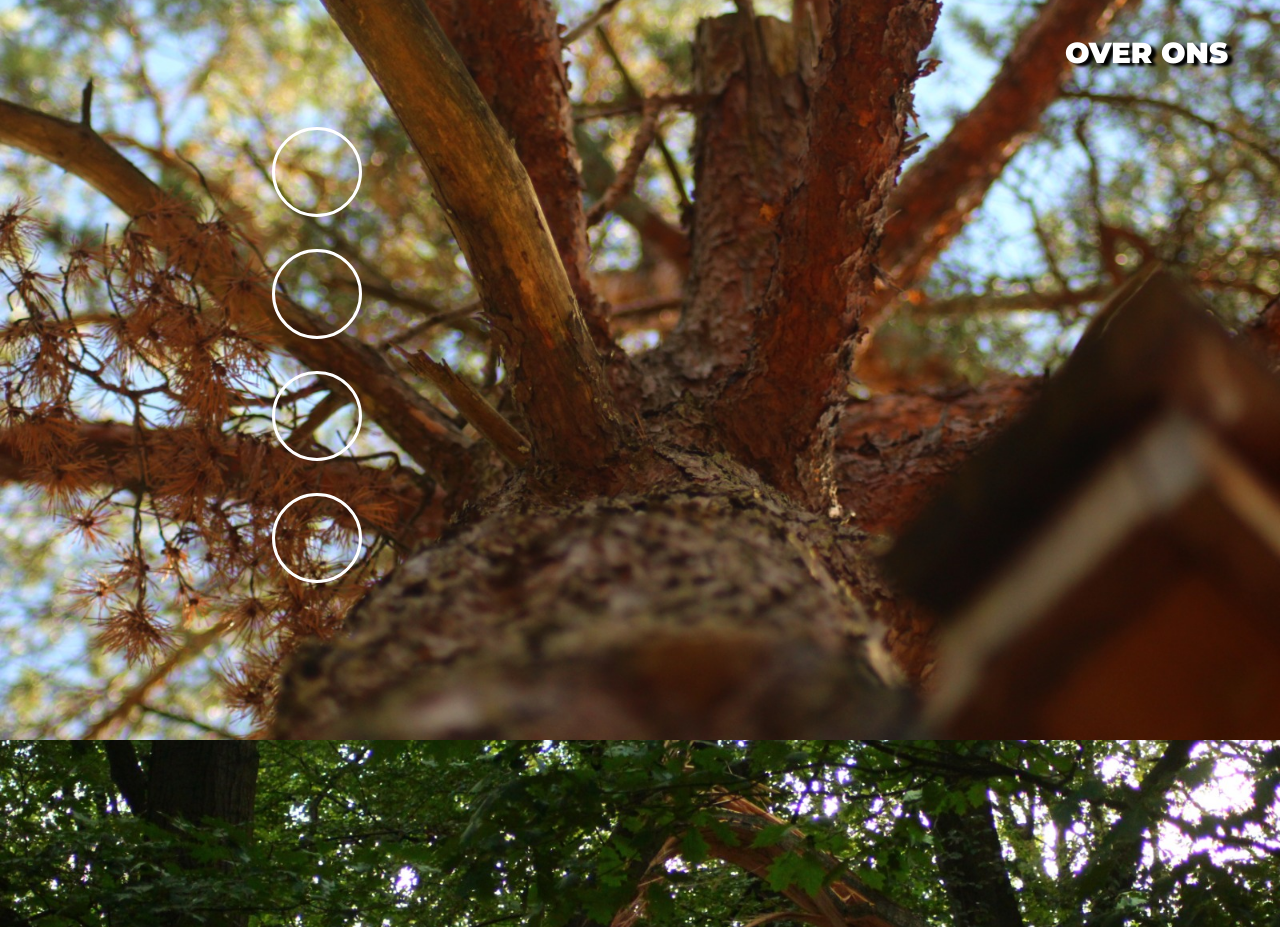
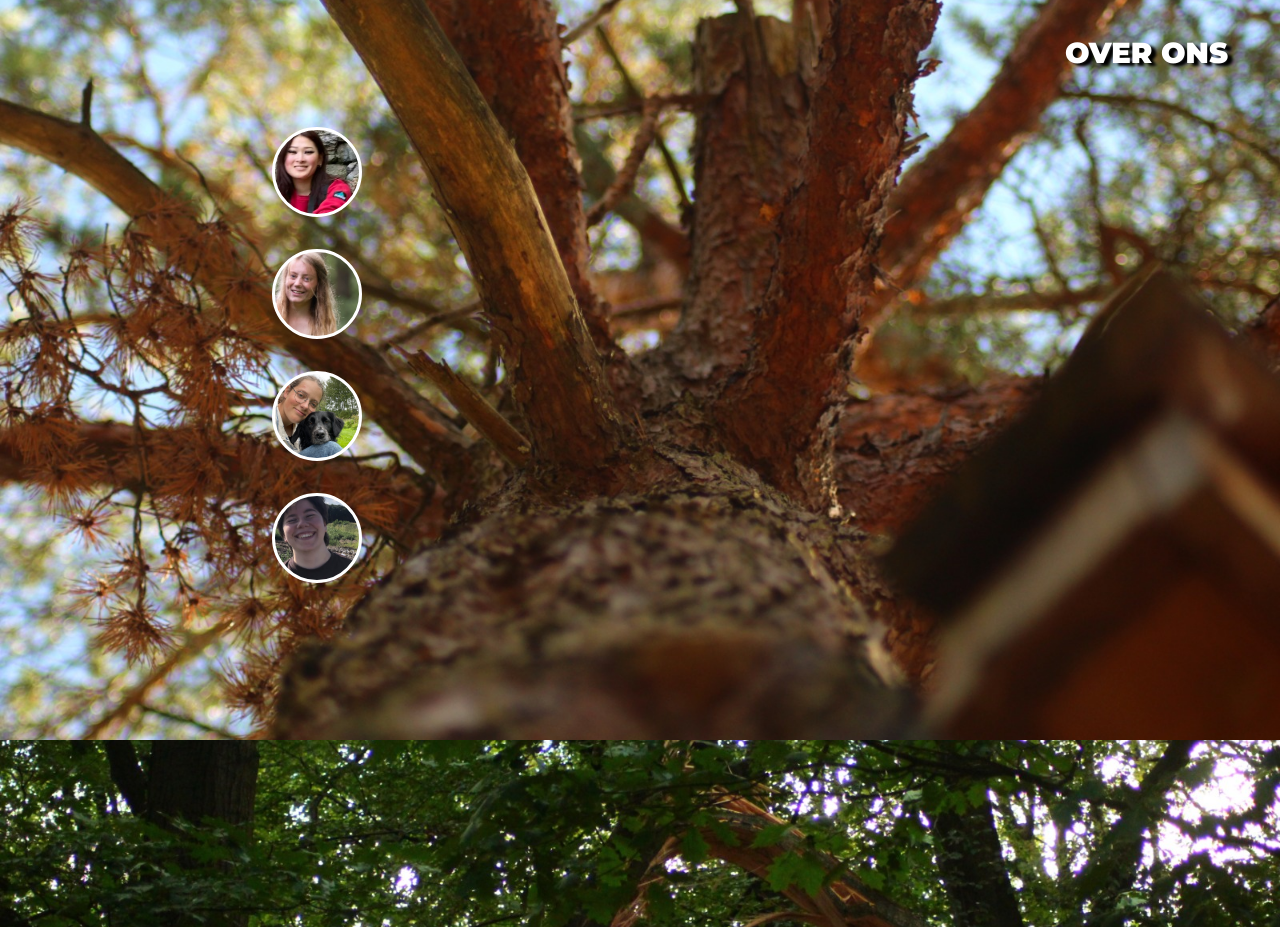
Before and after one commit to ehoefel/-jezelfinkaartbrengen, a plain HTML site: page index.html in a window 1280 px wide. Shown: the part 1660-2587 px from the top of the page. Drawn offline with Linux system fonts and the light colour scheme; the site is published under a folder, as on GitHub Pages, so addresses that start at the root find nothing.

Commit message:
fixed picture links

```diff
--- a/assets/css/tooplate-main.css
+++ b/assets/css/tooplate-main.css
@@ -864,25 +864,25 @@ nav a::before {
 }
 
 li:not(.ui-tabs-active) #ui-id-jessie span {
-    background-image: url(/assets/images/jessie.jpeg);
+    background-image: url(../images/jessie.jpeg);
     background-position: 156px 840px;
     background-size: 400px;
 }
 
 li:not(.ui-tabs-active) #ui-id-judi span {
-    background-image: url(/assets/images/judi.jpeg);
+    background-image: url(../images/judi.jpeg);
     background-position: 217px 369px;
     background-size: 700px;
 }
 
 li:not(.ui-tabs-active) #ui-id-merel span {
-    background-image: url(/assets/images/merel.jpeg);
+    background-image: url(../images/merel.jpeg);
     background-position: 90px 232px;
     background-size: 100px;
 }
 
 li:not(.ui-tabs-active) #ui-id-robin span {
-    background-image: url(/assets/images/robin.jpeg);
+    background-image: url(../images/robin.jpeg);
     background-position: 422px 827px;
     background-size: 300px;
 }
```
